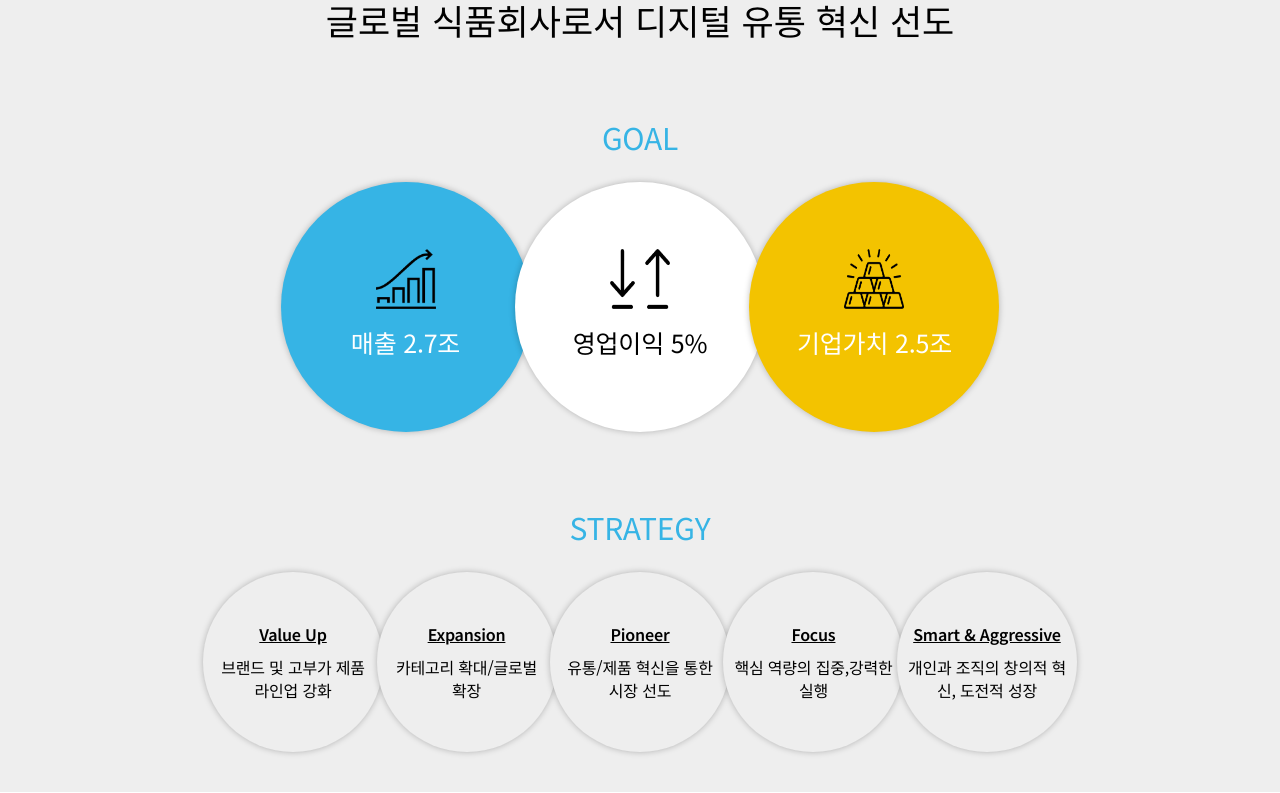
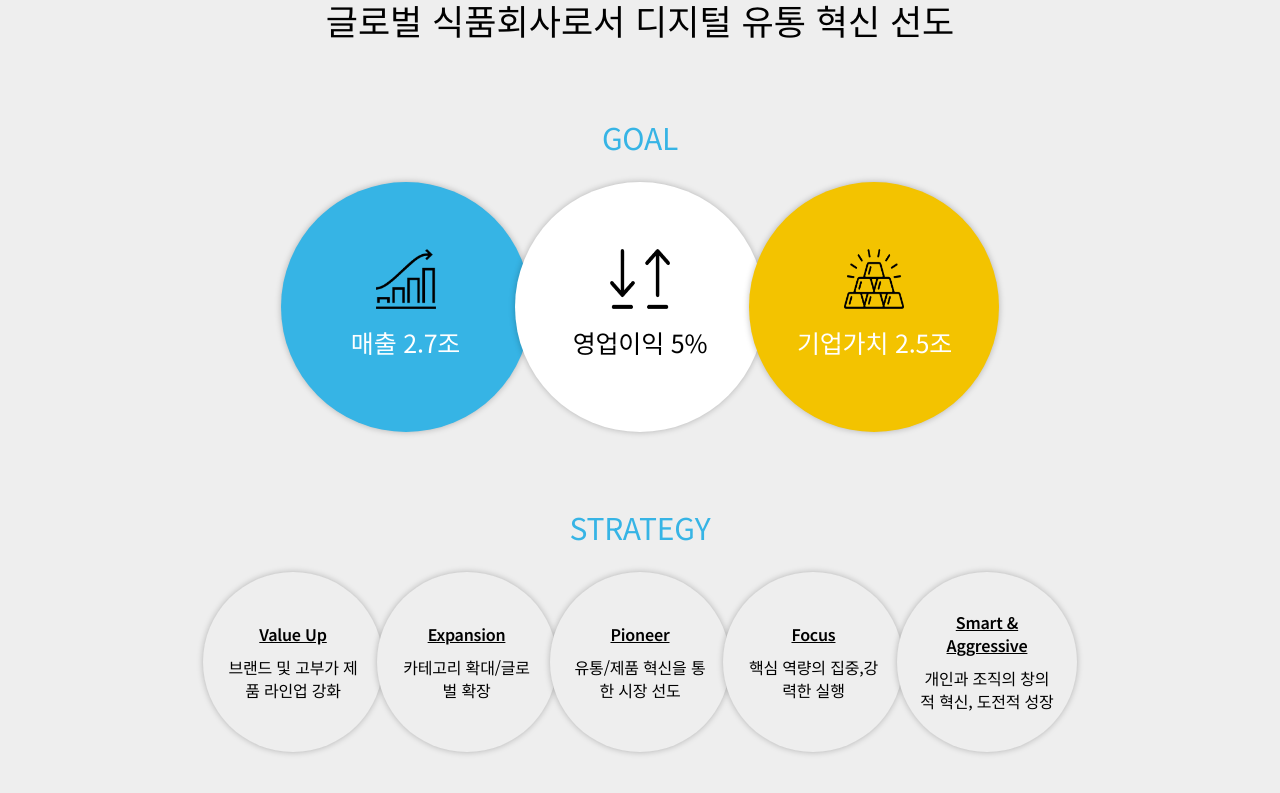
Before and after one commit to kimnahye0104/css_study, a plain HTML site: page project_spc/index.html in a window 1280 px wide. Shown: the part 804-1597 px from the top of the page. Drawn offline with Linux system fonts and the light colour scheme.

Commit message:
0417~0419 과제 - SPC 삼립레이아웃,파비콘 만들기 (수정) - 김나혜

```diff
--- a/project_spc/styles/index.css
+++ b/project_spc/styles/index.css
@@ -85,10 +85,11 @@ main .contents_bg .strategy .strategy_cont li {
     margin-left : -11px;
     padding-top: 51px;
     box-sizing: border-box;
+    overflow: hidden; /* (박스가 자꾸 올라가서..가운데 정렬 안되서 넣어준 값) */
 }
 main .contents_bg .strategy .strategy_cont li:first-child{margin-left: 0;}
 main .contents_bg .strategy .strategy_cont li .txtbox {
-    width: 159px; height: 79px;
+    width: 139px; height: 79px;
     display: inline-block;
     text-align: center;
 }
@@ -97,8 +98,12 @@ main .contents_bg .strategy .strategy_cont li .txtbox p {
     line-height: 23px;
 }
 main .contents_bg .strategy .strategy_cont li .txtbox p.tit {
+    font-weight: 600; /* 폰트 굴기 bold 600 */
+    line-height: 23px;
+    text-decoration-line: underline;
     padding-bottom: 10px;
-    font-weight: 600; /* 폰트 굴기 bold 600 */
-    text-decoration-line: underline;
 }
-/* 마지막 박스에 제목 두줄로 하는 거 왜 안되냐고.. */
+/* 마지막 박스에 제목 두줄로 하는 거 왜 안되냐고.. + 오오 집에서 하니까 됐당....*/
+main .contents_bg .strategy .strategy_cont .box5 {
+    padding-top: 39px; /* 다섯번째 원형 박스는 다른 1~4box랑 위쪽 여백이 다르니까 다시 값 주기 */
+}
```
